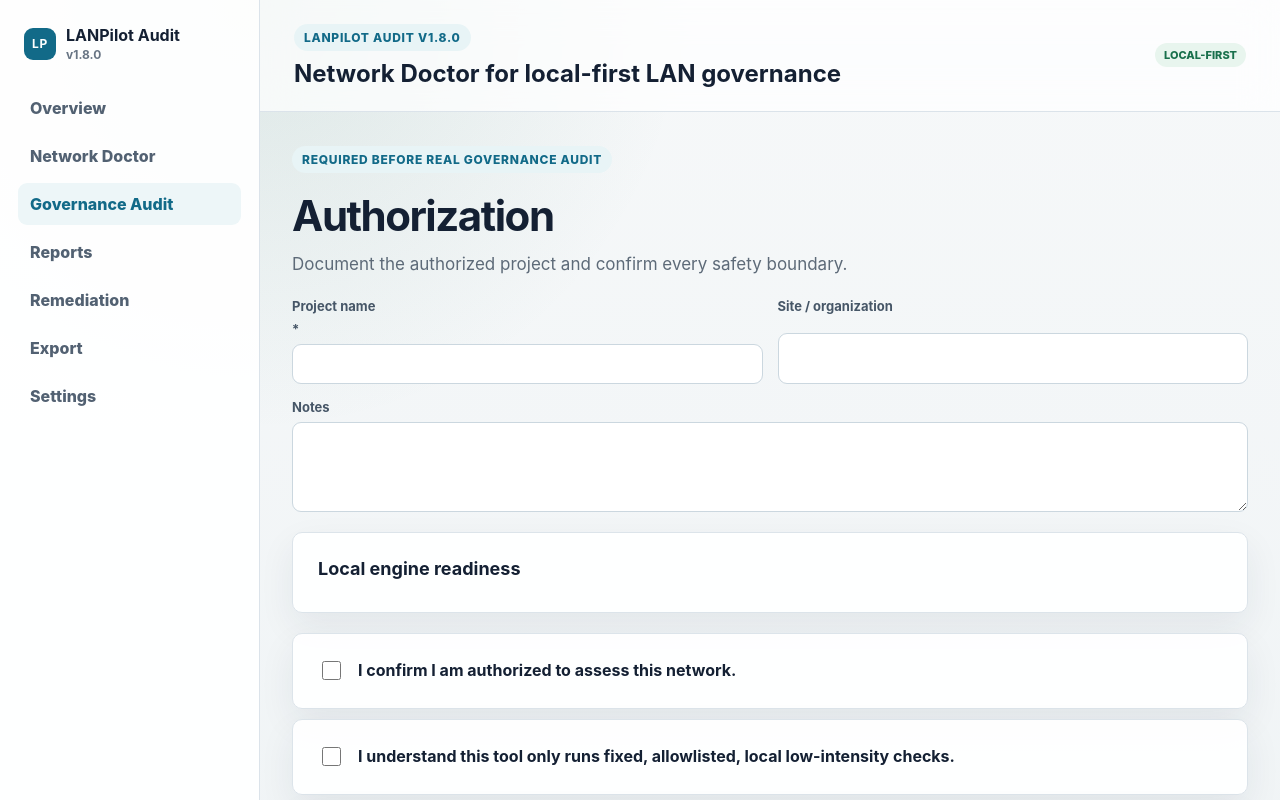
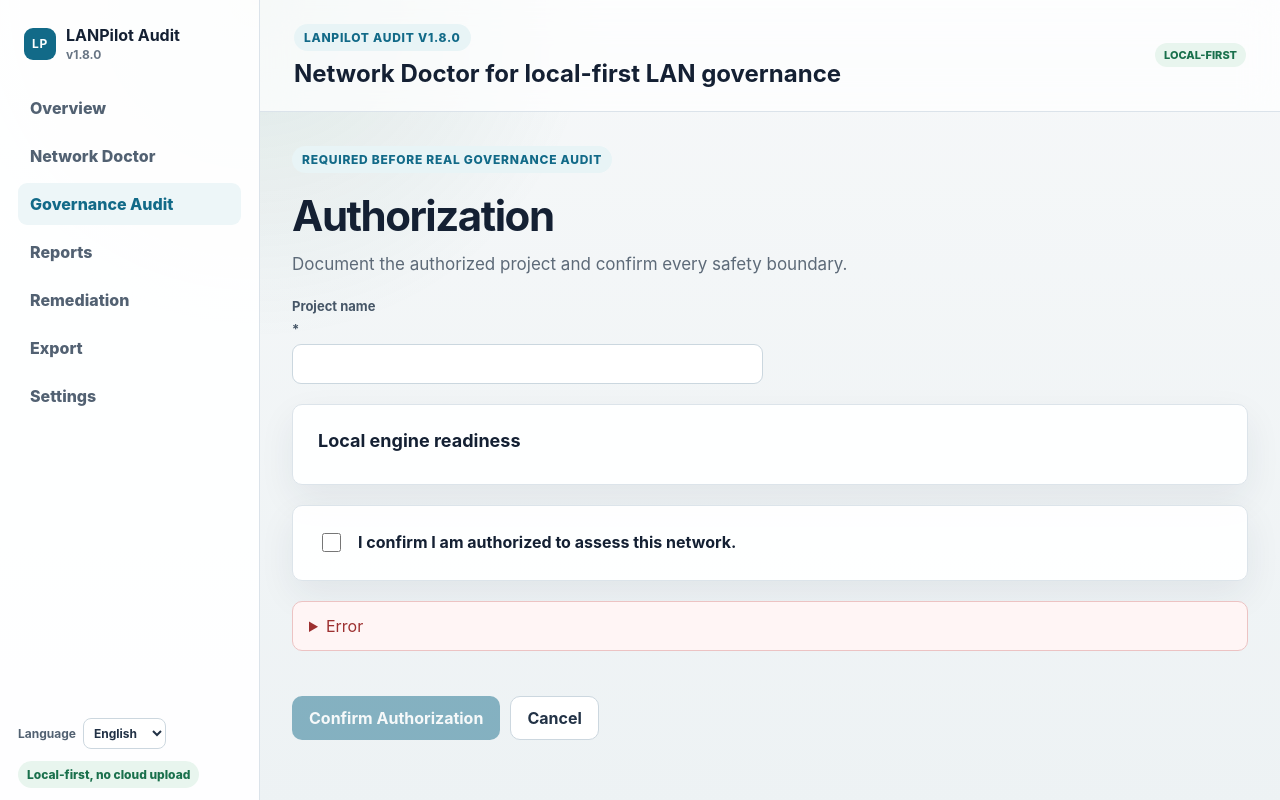
Before and after one commit to cqforest123-wq/lanpilot-audit, a React (Vite) app: page / in a window 1280 px wide. Both pictures are taken after a click on the button "Governance Audit". Shown: the top 800 px of the page. Built offline with nearby package versions, Linux system fonts and the light colour scheme.

Commit message:
fix: simplify authorization form

```diff
--- a/src/App.tsx
+++ b/src/App.tsx
@@ -537,24 +537,17 @@
   const [engine, setEngine] = useState<EngineStatus | null>(null);
   const [error, setError] = useState("");
   const [projectName, setProjectName] = useState("");
-  const [site, setSite] = useState("");
-  const [notes, setNotes] = useState("");
-  const [checks, setChecks] = useState([false, false, false, false, false]);
-  const allChecked = checks.every(Boolean);
+  const [confirmed, setConfirmed] = useState(false);
   const engineReady = Boolean(engine && (engine.scriptsReady || !engine.engineFound));
 
   useEffect(() => {
     invoke<EngineStatus>("check_engine").then(setEngine).catch((value) => setError(errorMessage(value)));
   }, []);
 
-  const toggleCheck = (index: number, checked: boolean) => {
-    setChecks((current) => current.map((value, itemIndex) => itemIndex === index ? checked : value));
-  };
-
   const submit = async () => {
     setError("");
     try {
-      await onConfirm({ projectName: projectName.trim(), site: site.trim(), notes: notes.trim() });
+      await onConfirm({ projectName: projectName.trim(), site: "", notes: "" });
     } catch (value) {
       setError(errorMessage(value));
     }
@@ -565,8 +558,6 @@
       <PageHeading eyebrow={t("authorization.requiredBeforeEveryRealAudit")} title={t("authorization.title")} description={t("authorization.description")} />
       <div className="form-grid">
         <label>{t("authorization.projectName")} <strong>*</strong><input value={projectName} onChange={(event) => setProjectName(event.target.value)} /></label>
-        <label>{t("authorization.siteOrganization")}<input value={site} onChange={(event) => setSite(event.target.value)} /></label>
-        <label className="full-width">{t("authorization.notes")}<textarea value={notes} onChange={(event) => setNotes(event.target.value)} /></label>
       </div>
       <div className="card compact">
         <h2>{t("authorization.localEngineReadiness")}</h2>
@@ -582,22 +573,14 @@
         {engine?.warnings.map((warning) => <RawDetail detail={warning} warning key={warning} />)}
       </div>
       <div className="confirmation-list">
-        {[
-          t("authorization.confirmAssessNetwork"),
-          t("authorization.confirmOnlyApprovedScripts"),
-          t("authorization.confirmNoOffensiveActions"),
-          t("authorization.confirmPointInTimeNoConfigChange"),
-          t("authorization.confirmCurrentInterface"),
-        ].map((label, index) => (
-          <label className="confirmation card compact" key={label}>
-            <input type="checkbox" checked={checks[index]} onChange={(event) => toggleCheck(index, event.target.checked)} />
-            <span><strong>{label}</strong></span>
-          </label>
-        ))}
+        <label className="confirmation card compact">
+          <input type="checkbox" checked={confirmed} onChange={(event) => setConfirmed(event.target.checked)} />
+          <span><strong>{t("authorization.confirmAssessNetwork")}</strong></span>
+        </label>
       </div>
       {error && <RawDetail detail={error} />}
       <div className="actions">
-        <button className="primary" type="button" disabled={!allChecked || !projectName.trim() || !engineReady} onClick={submit}>{t("authorization.confirmAuthorization")}</button>
+        <button className="primary" type="button" disabled={!confirmed || !projectName.trim() || !engineReady} onClick={submit}>{t("authorization.confirmAuthorization")}</button>
         <button className="secondary" type="button" onClick={onCancel}>{t("authorization.cancel")}</button>
       </div>
     </section>
```
